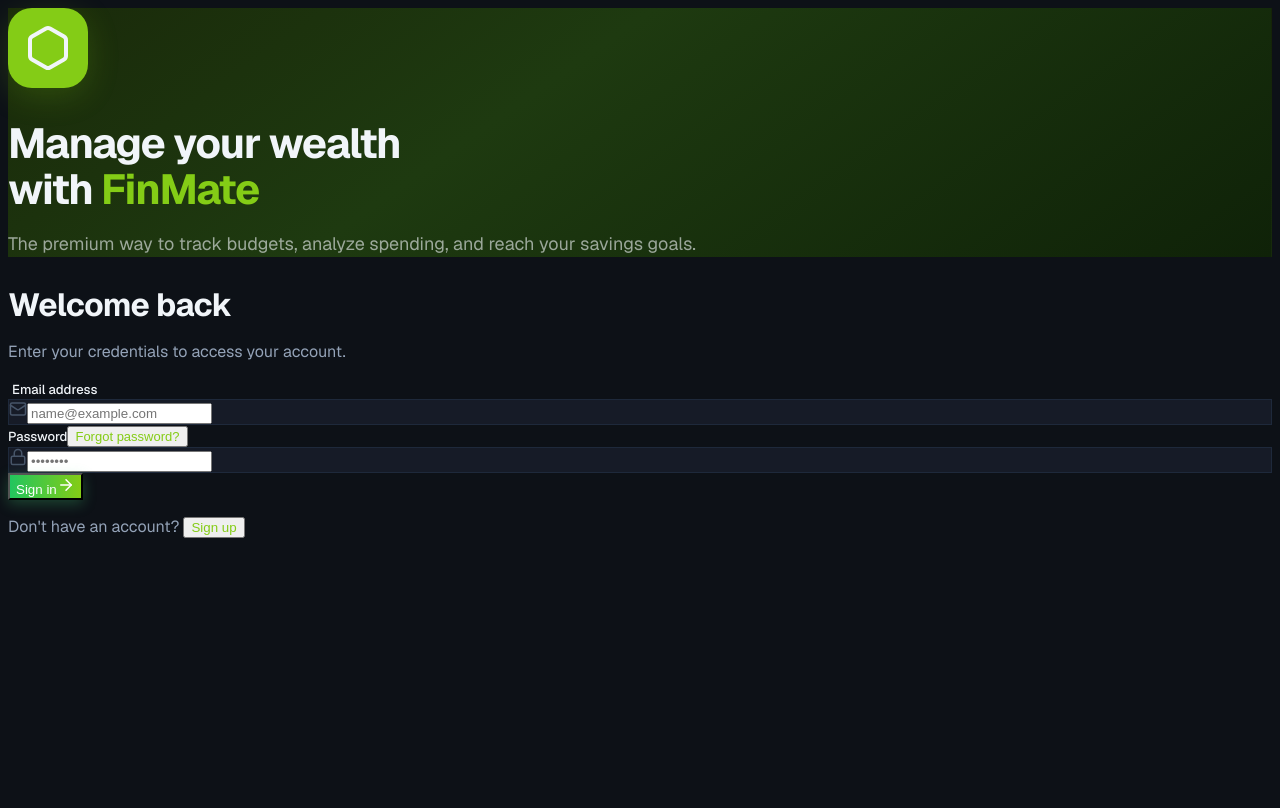
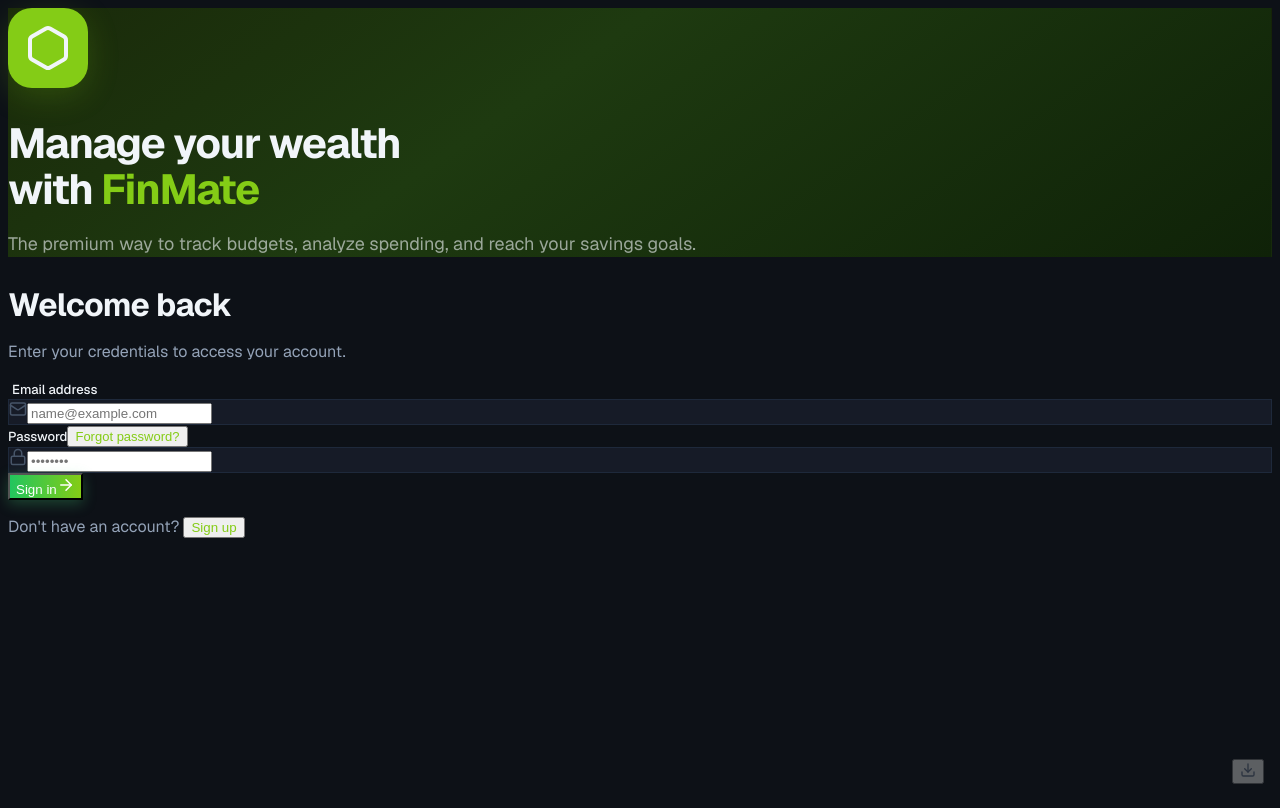
Before and after one commit to INTEL-ONBOARD/Finance-manager, a React (Vite) app in the folder src/renderer/: page /#/login in a window 1280 px wide. Built offline with nearby package versions, Linux system fonts and the light colour scheme.

Commit message:
feat: add update checker and download functionality to LoginPage

```diff
--- a/src/renderer/src/pages/LoginPage.tsx
+++ b/src/renderer/src/pages/LoginPage.tsx
@@ -1,7 +1,7 @@
-import { useState } from 'react';
+import { useState, useEffect } from 'react';
 import { useNavigate } from 'react-router-dom';
 import { motion } from 'framer-motion';
-import { Hexagon, Lock, Mail, ArrowRight } from 'lucide-react';
+import { Hexagon, Lock, Mail, ArrowRight, Download, RotateCcw } from 'lucide-react';
 import { useAuth } from '../context/AuthContext';
 
 export default function LoginPage() {
@@ -12,6 +12,23 @@ export default function LoginPage() {
     const [password, setPassword] = useState('');
     const [loading, setLoading] = useState(false);
     const [error, setError] = useState('');
+
+    type UpdateStatus = 'idle' | 'available' | 'downloading' | 'downloaded' | 'installing';
+    const [updateStatus, setUpdateStatus] = useState<UpdateStatus>('idle');
+    const [updateProgress, setUpdateProgress] = useState(0);
+
+    useEffect(() => {
+        const el = window.electron?.updater;
+        if (!el) return;
+        const cleanups = [
+            el.onAvailable(() => setUpdateStatus('available')),
+            el.onNotAvailable(() => setUpdateStatus('idle')),
+            el.onProgress((p) => { setUpdateProgress(p.percent); setUpdateStatus('downloading'); }),
+            el.onDownloaded(() => setUpdateStatus('downloaded')),
+            el.onError(() => setUpdateStatus('idle')),
+        ];
+        return () => cleanups.forEach(fn => fn());
+    }, []);
 
     const handleSubmit = async (e: React.FormEvent) => {
         e.preventDefault();
@@ -84,6 +101,79 @@ export default function LoginPage() {
             {/* Form / Right Side */}
             <div className="flex-1 flex flex-col items-center justify-center p-8 lg:p-16 relative"
                 style={{ background: 'var(--bg-primary)' }}>
+                {/* Dev: updater widget */}
+                <div style={{ position: 'absolute', bottom: 16, right: 16 }}>
+                    {updateStatus === 'idle' && (
+                        <button
+                            onClick={() => window.electron?.updater.check()}
+                            title="Check for updates"
+                            style={{ opacity: 0.35, color: 'var(--text-muted)' }}
+                            className="hover:opacity-80 transition-opacity"
+                        >
+                            <Download size={16} />
+                        </button>
+                    )}
+                    {updateStatus === 'available' && (
+                        <button
+                            onClick={() => window.electron?.updater.download()}
+                            title="Download update"
+                            style={{
+                                display: 'flex', alignItems: 'center', gap: 6,
+                                background: '#84cc16', color: '#0d1117',
+                                borderRadius: 8, padding: '4px 10px',
+                                fontSize: 11, fontWeight: 700,
+                            }}
+                            className="hover:brightness-110 transition-all"
+                        >
+                            <Download size={12} />
+                            Download Update
+                        </button>
+                    )}
+                    {updateStatus === 'downloading' && (
+                        <div style={{ display: 'flex', alignItems: 'center', gap: 8 }}>
+                            {/* Circular progress */}
+                            <svg width="28" height="28" style={{ transform: 'rotate(-90deg)' }}>
+                                <circle cx="14" cy="14" r="11" fill="none" stroke="rgba(132,204,22,0.15)" strokeWidth="2.5" />
+                                <circle
+                                    cx="14" cy="14" r="11" fill="none"
+                                    stroke="#84cc16" strokeWidth="2.5"
+                                    strokeDasharray={`${2 * Math.PI * 11}`}
+                                    strokeDashoffset={`${2 * Math.PI * 11 * (1 - updateProgress / 100)}`}
+                                    strokeLinecap="round"
+                                    style={{ transition: 'stroke-dashoffset 0.3s ease' }}
+                                />
+                            </svg>
+                            <span style={{ fontSize: 11, color: 'var(--text-muted)', fontFamily: 'Geist Mono, monospace' }}>
+                                {Math.round(updateProgress)}%
+                            </span>
+                        </div>
+                    )}
+                    {updateStatus === 'downloaded' && (
+                        <button
+                            onClick={() => { setUpdateStatus('installing'); window.electron?.updater.install(); }}
+                            title="Restart & install"
+                            style={{
+                                display: 'flex', alignItems: 'center', gap: 6,
+                                background: '#84cc16', color: '#0d1117',
+                                borderRadius: 8, padding: '4px 10px',
+                                fontSize: 11, fontWeight: 700,
+                            }}
+                            className="hover:brightness-110 transition-all"
+                        >
+                            <RotateCcw size={12} />
+                            Restart & Install
+                        </button>
+                    )}
+                    {updateStatus === 'installing' && (
+                        <div style={{ display: 'flex', alignItems: 'center', gap: 6, opacity: 0.6 }}>
+                            <svg width="14" height="14" viewBox="0 0 24 24" style={{ animation: 'spin 1s linear infinite' }}>
+                                <circle cx="12" cy="12" r="10" fill="none" stroke="#84cc16" strokeWidth="3" strokeDasharray="31.4" strokeDashoffset="10" />
+                            </svg>
+                            <span style={{ fontSize: 11, color: 'var(--text-muted)' }}>Installing…</span>
+                        </div>
+                    )}
+                </div>
+                <style>{`@keyframes spin { to { transform: rotate(360deg); } }`}</style>
                 <motion.div
                     initial={{ opacity: 0, x: 20 }}
                     animate={{ opacity: 1, x: 0 }}
```
